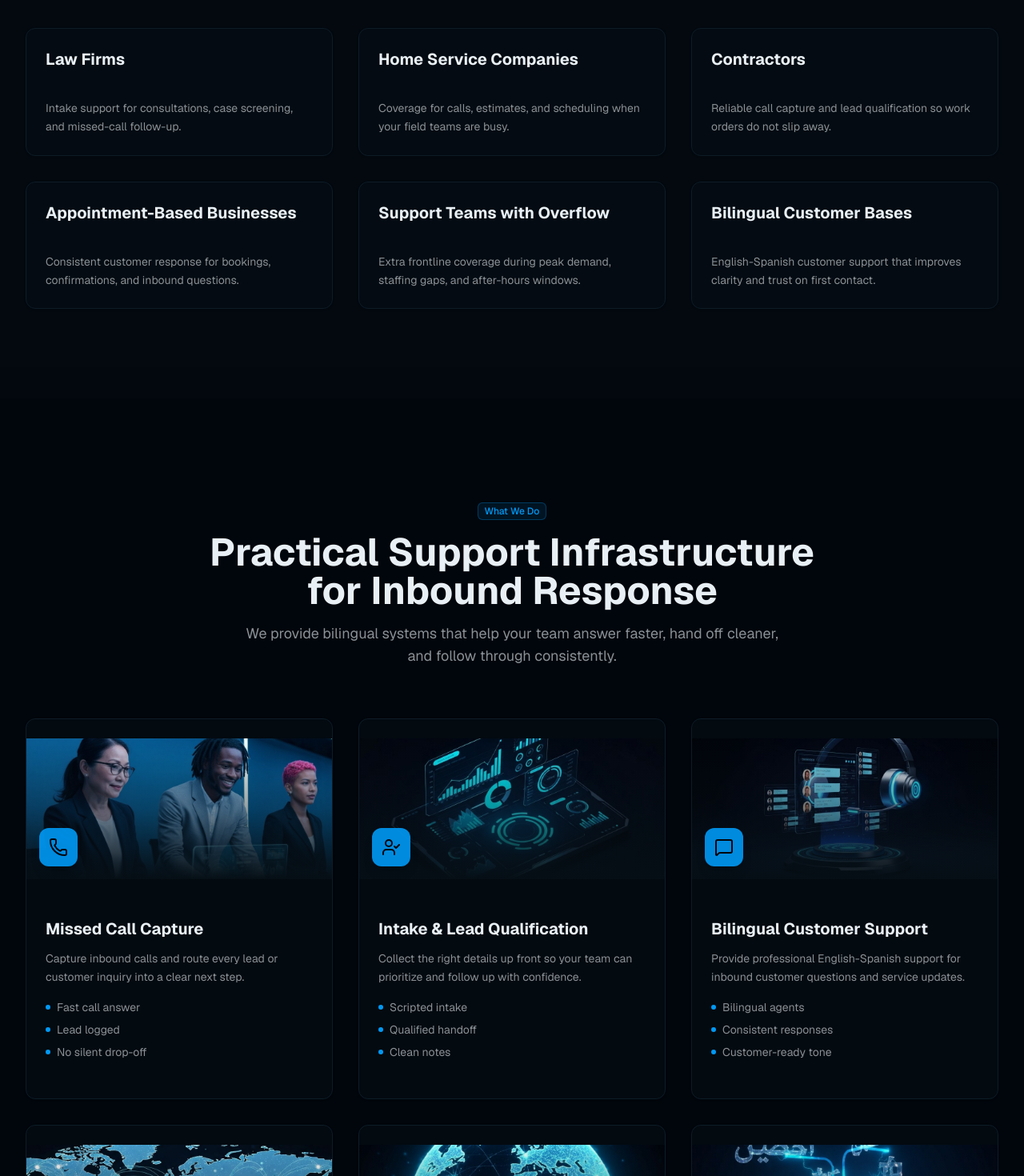
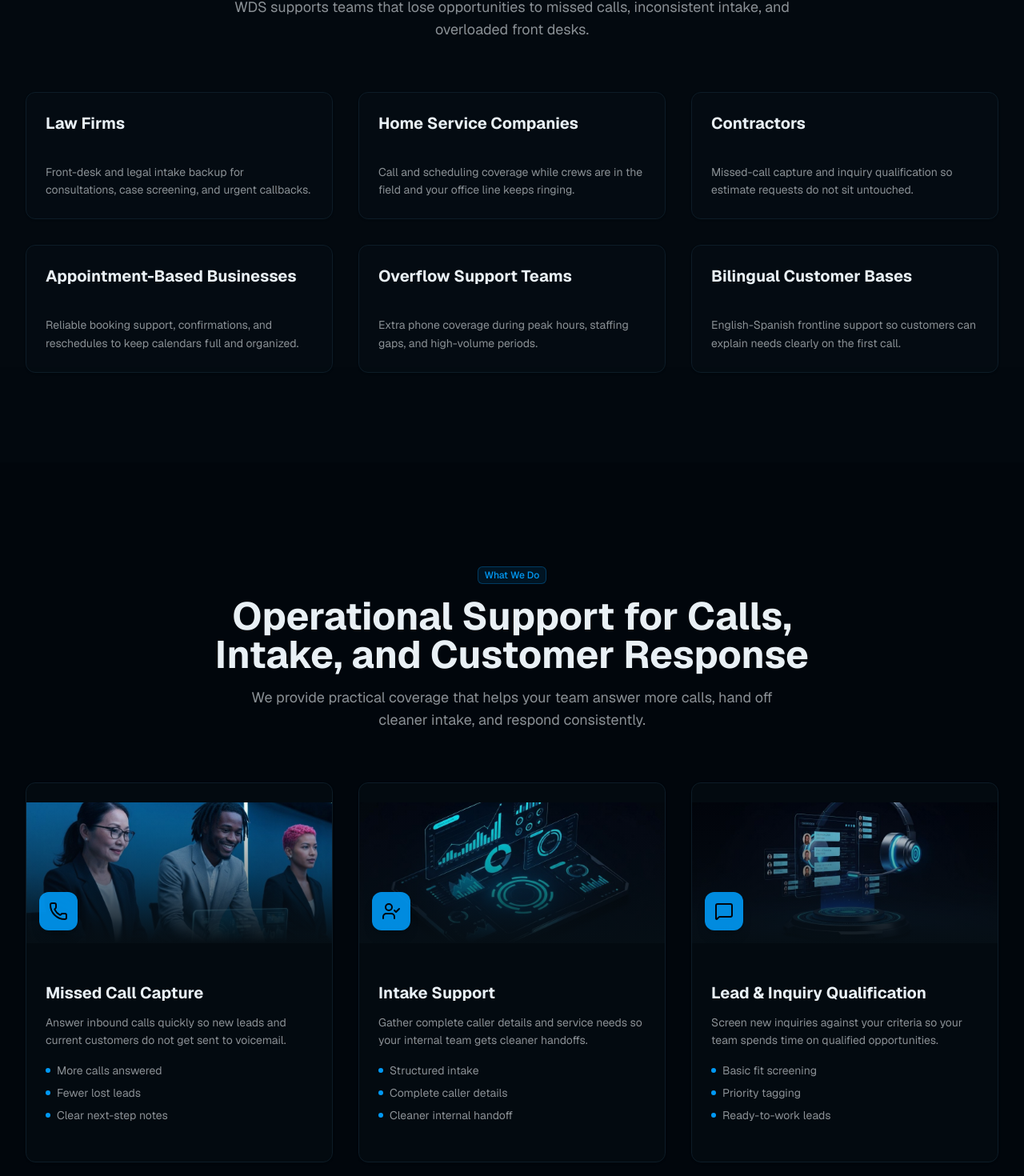
Before and after one commit to DepthSurivivor/worldwide-digital, a Next.js app: page / in a window 1280 px wide. Shown: the part 1320-2790 px from the top of the page at 80% size. Built offline with nearby package versions, Linux system fonts and the light colour scheme.

Commit message:
Refine homepage copy for concrete WDS positioning

```diff
--- a/app/page.tsx
+++ b/app/page.tsx
@@ -82,32 +82,32 @@ export default function HomePage() {
     {
       title: "Law Firms",
       description:
-        "Intake support for consultations, case screening, and missed-call follow-up.",
+        "Front-desk and legal intake backup for consultations, case screening, and urgent callbacks.",
     },
     {
       title: "Home Service Companies",
       description:
-        "Coverage for calls, estimates, and scheduling when your field teams are busy.",
+        "Call and scheduling coverage while crews are in the field and your office line keeps ringing.",
     },
     {
       title: "Contractors",
       description:
-        "Reliable call capture and lead qualification so work orders do not slip away.",
+        "Missed-call capture and inquiry qualification so estimate requests do not sit untouched.",
     },
     {
       title: "Appointment-Based Businesses",
       description:
-        "Consistent customer response for bookings, confirmations, and inbound questions.",
+        "Reliable booking support, confirmations, and reschedules to keep calendars full and organized.",
     },
     {
-      title: "Support Teams with Overflow",
+      title: "Overflow Support Teams",
       description:
-        "Extra frontline coverage during peak demand, staffing gaps, and after-hours windows.",
+        "Extra phone coverage during peak hours, staffing gaps, and high-volume periods.",
     },
     {
       title: "Bilingual Customer Bases",
       description:
-        "English-Spanish customer support that improves clarity and trust on first contact.",
+        "English-Spanish frontline support so customers can explain needs clearly on the first call.",
     },
   ];
 
@@ -116,57 +116,65 @@ export default function HomePage() {
       icon: Phone,
       title: "Missed Call Capture",
       description:
-        "Capture inbound calls and route every lead or customer inquiry into a clear next step.",
-      points: ["Fast call answer", "Lead logged", "No silent drop-off"],
+        "Answer inbound calls quickly so new leads and current customers do not get sent to voicemail.",
+      points: ["More calls answered", "Fewer lost leads", "Clear next-step notes"],
       image: "/images/support-team.jpg",
     },
     {
       icon: UserCheck,
-      title: "Intake & Lead Qualification",
+      title: "Intake Support",
       description:
-        "Collect the right details up front so your team can prioritize and follow up with confidence.",
-      points: ["Scripted intake", "Qualified handoff", "Clean notes"],
+        "Gather complete caller details and service needs so your internal team gets cleaner handoffs.",
+      points: ["Structured intake", "Complete caller details", "Cleaner internal handoff"],
       image: "/images/blog-analytics.jpg",
     },
     {
       icon: MessageSquare,
-      title: "Bilingual Customer Support",
+      title: "Lead & Inquiry Qualification",
       description:
-        "Provide professional English-Spanish support for inbound customer questions and service updates.",
-      points: ["Bilingual agents", "Consistent responses", "Customer-ready tone"],
+        "Screen new inquiries against your criteria so your team spends time on qualified opportunities.",
+      points: ["Basic fit screening", "Priority tagging", "Ready-to-work leads"],
       image: "/images/solutions-ai.jpg",
     },
     {
       icon: Headphones,
       title: "Overflow Call Handling",
       description:
-        "Extend coverage during high volume periods so your internal team can stay focused on core work.",
-      points: ["Peak-time support", "Queue relief", "Escalation paths"],
+        "Keep response times steady during busy periods by routing excess call volume to WDS.",
+      points: ["Peak-hour relief", "Less front-desk pressure", "No dropped demand"],
       image: "/images/global-network.jpg",
     },
     {
       icon: Clock,
-      title: "After-Hours Response Coverage",
+      title: "After-Hours Response",
       description:
-        "Maintain dependable response when your office is closed and urgent inquiries still come in.",
-      points: ["Evening coverage", "Weekend support", "Urgency triage"],
+        "Provide evening and weekend call coverage so urgent inquiries are handled when your office is closed.",
+      points: ["Evening coverage", "Weekend support", "Urgency-based routing"],
       image: "/images/hero-globe.jpg",
     },
     {
       icon: ChevronRight,
       title: "Appointment Setting & Follow-Up",
       description:
-        "Confirm appointments and complete follow-up workflows so leads and customers keep moving forward.",
-      points: ["Scheduling support", "Reminder outreach", "Follow-up consistency"],
+        "Book appointments, send reminders, and follow up with open inquiries to reduce no-shows and delays.",
+      points: ["Appointment booking", "Reminder calls", "Follow-up completion"],
       image: "/images/blog-multilingual.jpg",
+    },
+    {
+      icon: MessageSquare,
+      title: "Bilingual Customer Support",
+      description:
+        "Support English- and Spanish-speaking callers with clear updates, answers, and next steps.",
+      points: ["English + Spanish", "Consistent customer response", "Better communication clarity"],
+      image: "/images/solutions-ai.jpg",
     },
   ];
 
   const whyWds = [
-    "Veteran-owned leadership with a disciplined execution mindset",
-    "Direct communication with clear ownership and practical decisions",
-    "Nearshore flexibility that scales with your volume and workflow",
-    "Bilingual support designed for real-world service operations",
+    "Veteran-owned team with disciplined execution and follow-through",
+    "Practical rollout that fits your current tools, scripts, and workflow",
+    "Direct communication with clear ownership and fast adjustments",
+    "Bilingual nearshore support that scales without heavy enterprise overhead",
   ];
 
   const processSteps = [
@@ -174,34 +182,34 @@ export default function HomePage() {
       step: "01",
       title: "Assess Response Gaps",
       description:
-        "We review your missed-call patterns, intake bottlenecks, and service response pressure points.",
+        "We review where calls are missed, where intake breaks down, and when response slows down.",
     },
     {
       step: "02",
       title: "Align to Your Workflow",
       description:
-        "We map scripts, escalation paths, and handoff standards to match how your team already works.",
+        "We set scripts, qualification criteria, and handoff rules around how your team already operates.",
     },
     {
       step: "03",
       title: "Deploy Support Coverage",
       description:
-        "We activate bilingual nearshore coverage for inbound support, overflow, and after-hours response.",
+        "We launch missed-call, overflow, after-hours, and bilingual support based on your coverage needs.",
     },
     {
       step: "04",
-      title: "Improve Consistency",
+      title: "Track & Improve",
       description:
-        "Your team receives cleaner intake, faster response cycles, and better day-to-day support continuity.",
+        "You get consistent intake, cleaner handoffs, and regular adjustments as demand changes.",
     },
   ];
 
   const useCases = [
-    "Legal Intake",
-    "Home Services",
-    "Customer Support Overflow",
-    "Appointment-Based Businesses",
-    "Bilingual Frontline Support",
+    "Missed calls during lunch rush, dispatch windows, or front-desk bottlenecks",
+    "Legal intake overflow when consultations spike or internal intake is at capacity",
+    "After-hours inquiries that still need a live response and clear next steps",
+    "Bilingual support gaps when Spanish-speaking callers need immediate help",
+    "Appointment booking and follow-up support to reduce no-shows and stalled leads",
   ];
 
   return (
@@ -300,11 +308,11 @@ export default function HomePage() {
               </Badge>
 
               <h1 className="text-4xl sm:text-5xl lg:text-6xl xl:text-7xl font-bold mb-6 leading-[1.1] tracking-tight text-balance">
-                Bilingual Support Systems Built for Real Response Coverage
+                Bilingual Nearshore Support for Missed Calls, Intake, and Overflow
               </h1>
 
               <p className="text-lg lg:text-xl text-muted-foreground mb-8 max-w-xl mx-auto lg:mx-0 text-pretty leading-relaxed">
-                WDS helps growing businesses stay responsive with nearshore bilingual support for inbound calls, intake overflow, after-hours coverage, and customer follow-up.
+                WDS helps you stop losing opportunities to missed calls, inconsistent intake, and overloaded front desks with practical English-Spanish call coverage.
               </p>
 
               <div className="flex flex-col sm:flex-row gap-4 justify-center lg:justify-start mb-12">
@@ -412,10 +420,10 @@ export default function HomePage() {
           <AnimatedSection className="text-center mb-16">
             <Badge className="mb-4 bg-primary/10 text-primary border-primary/30">What We Do</Badge>
             <h2 className="text-3xl lg:text-5xl font-bold mb-4 text-balance">
-              Practical Support Infrastructure for Inbound Response
+              Operational Support for Calls, Intake, and Customer Response
             </h2>
             <p className="text-lg text-muted-foreground max-w-2xl mx-auto text-pretty">
-              We provide bilingual systems that help your team answer faster, hand off cleaner, and follow through consistently.
+              We provide practical coverage that helps your team answer more calls, hand off cleaner intake, and respond consistently.
             </p>
           </AnimatedSection>
 
@@ -460,10 +468,10 @@ export default function HomePage() {
             <AnimatedSection>
               <Badge className="mb-4 bg-primary/10 text-primary border-primary/30">Why WDS</Badge>
               <h2 className="text-3xl lg:text-5xl font-bold mb-6 text-balance">
-                Direct, Disciplined Support Without Enterprise Friction
+                Practical, Disciplined Support Without Enterprise Complexity
               </h2>
               <p className="text-lg text-muted-foreground mb-8 leading-relaxed">
-                We are built for businesses that need support now. Our model is straightforward: define the response gaps, deploy bilingual coverage, and deliver reliable intake and customer support execution.
+                WDS is built for operators who need reliable coverage now. We identify response gaps, deploy the right support quickly, and keep handoffs clean for your internal team.
               </p>
               <ul className="space-y-4">
                 {whyWds.map((item) => (
@@ -523,15 +531,15 @@ export default function HomePage() {
             <Badge className="mb-4 bg-primary/10 text-primary border-primary/30">Use Cases</Badge>
             <h2 className="text-3xl lg:text-5xl font-bold mb-4 text-balance">Where WDS Fits Best</h2>
             <p className="text-lg text-muted-foreground max-w-2xl mx-auto">
-              We replaced generic testimonial and blog filler with practical use-case coverage that reflects real operations.
+              Common situations where WDS adds coverage fast without changing your whole operation.
             </p>
           </AnimatedSection>
           <div className="grid sm:grid-cols-2 lg:grid-cols-5 gap-4">
             {useCases.map((useCase, index) => (
               <AnimatedSection key={useCase} delay={index * 70}>
-                <Card className="p-5 h-full text-center border-border bg-card/60 hover:border-primary/50 transition-all duration-300">
-                  <Users className="h-5 w-5 mx-auto mb-3 text-primary" />
-                  <p className="font-medium text-sm">{useCase}</p>
+                <Card className="p-5 h-full border-border bg-card/60 hover:border-primary/50 transition-all duration-300">
+                  <Users className="h-5 w-5 mb-3 text-primary" />
+                  <p className="font-medium text-sm leading-relaxed">{useCase}</p>
                 </Card>
               </AnimatedSection>
             ))}
@@ -549,7 +557,7 @@ export default function HomePage() {
             </Badge>
             <h2 className="text-3xl lg:text-6xl font-bold mb-6 text-balance">Let&apos;s Build Your Response Coverage</h2>
             <p className="text-lg lg:text-xl text-muted-foreground mb-10 max-w-2xl mx-auto leading-relaxed">
-              Book a call and we&apos;ll show you where calls, intake opportunities, and customer responses are currently breaking down.
+              Book a call to review missed-call gaps, intake bottlenecks, and where your current response coverage needs reinforcement.
             </p>
             <div className="flex flex-col sm:flex-row gap-4 justify-center">
               <Button
@@ -588,12 +596,12 @@ export default function HomePage() {
                 </div>
               </div>
               <p className="text-sm text-muted-foreground mb-6 max-w-sm leading-relaxed">
-                Veteran-owned bilingual support systems for missed calls, intake overflow, customer response, and scalable nearshore operations.
+                Veteran-owned nearshore support for missed-call coverage, intake support, overflow calls, after-hours response, and bilingual customer communication.
               </p>
             </div>
 
             {[
-              { title: "Services", links: ["Missed Call Capture", "Intake Support", "Overflow Coverage", "After-Hours Response"] },
+              { title: "Services", links: ["Missed Call Coverage", "Intake Support", "Overflow Call Handling", "After-Hours Response"] },
               { title: "Company", links: ["About WDS", "Who We Help", "How It Works", "Contact"] },
             ].map((column) => (
               <div key={column.title}>
```
